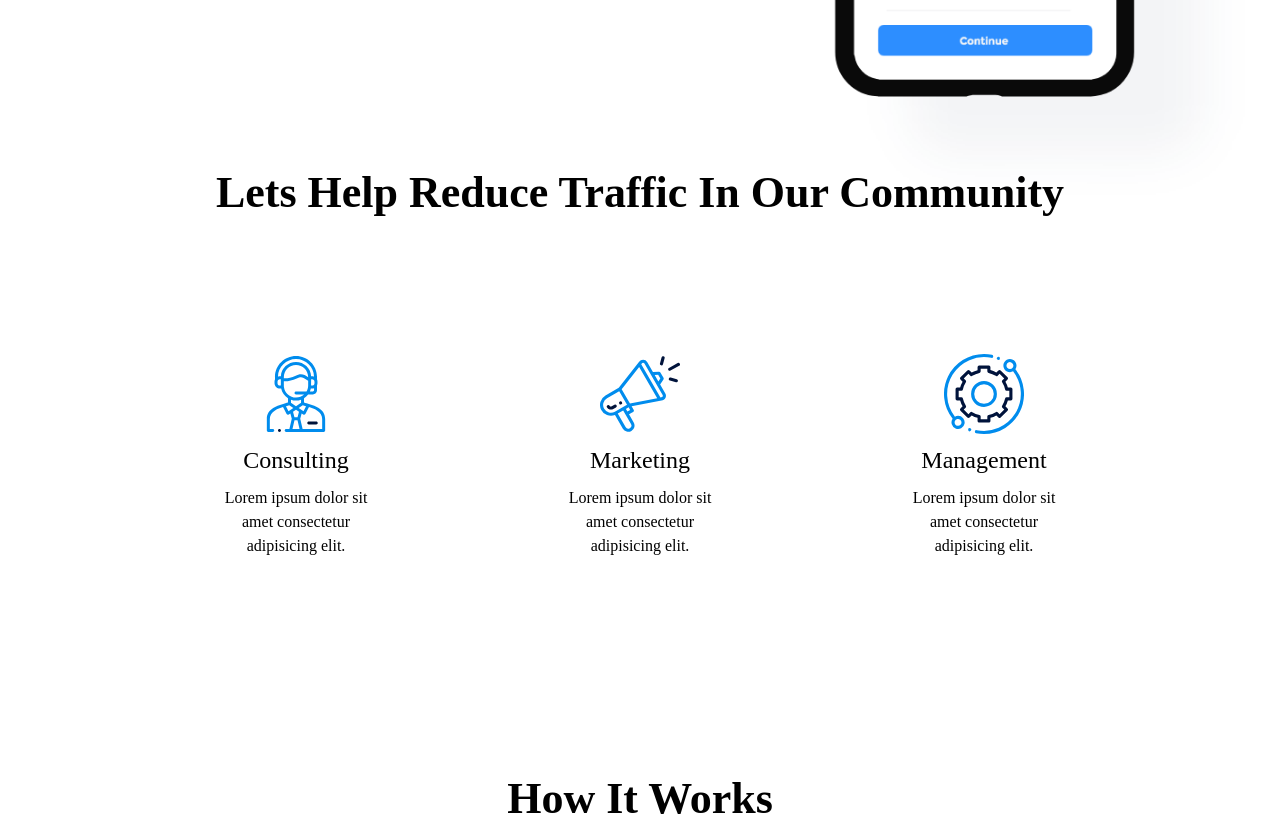
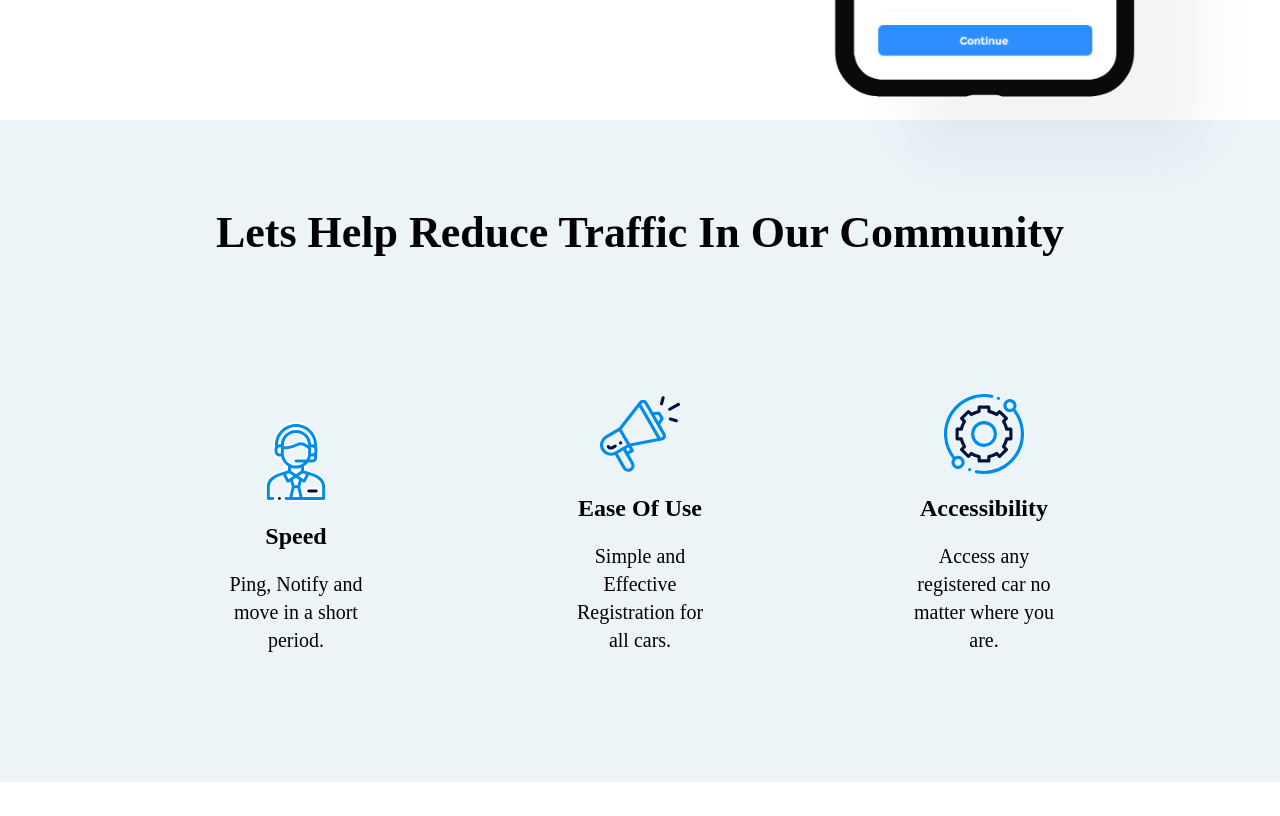
Before and after one commit to JAPECorp/New-MakeWayApp-Website, a Next.js app: page / in a window 1280 px wide. Shown: the part 680-1496 px from the top of the page. Built offline with nearby package versions, Linux system fonts and the light colour scheme.

Commit message:
style of Service section

```diff
--- a/components/HowItWorks/How.jsx
+++ b/components/HowItWorks/How.jsx
@@ -22,7 +22,7 @@ function How() {
   ];
 
   return (
-    <div className="md:mt-20">
+    <div className="mt-20">
       <h2 className="text-black text-center">How It Works</h2>
 
       <div className="w-1/2 flex items-center">
--- a/components/Service /Service.jsx
+++ b/components/Service /Service.jsx
@@ -4,20 +4,20 @@ import ServiceCard from "../utilities/Cards/ServiceCard";
 function Service() {
   const upperArray = [
     {
-      title: "Consulting",
-      content: "Lorem ipsum dolor sit amet consectetur adipisicing elit.",
+      title: "Speed",
+      content: "Ping, Notify and move in a short period.",
       imgSrc: "/operator.svg",
       id: 1,
     },
     {
-      title: "Marketing",
-      content: "Lorem ipsum dolor sit amet consectetur adipisicing elit.",
+      title: "Ease Of Use",
+      content: "Simple and Effective Registration for all cars.",
       imgSrc: "/promotion.svg",
       id: 2,
     },
     {
-      title: "Management",
-      content: "Lorem ipsum dolor sit amet consectetur adipisicing elit.",
+      title: "Accessibility",
+      content: "Access any registered car no matter where you are.",
       imgSrc: "/technical-support.svg",
       id: 3,
     },
--- a/components/utilities/Cards/ServiceCard.jsx
+++ b/components/utilities/Cards/ServiceCard.jsx
@@ -14,8 +14,8 @@ function ServiceCard(props) {
             alt="mini-icons"
           />
         </div>
-        <h4 className="my-2">{props.title}</h4>
-        <p className="px-20">{props.content}</p>
+        <h4 className="my-4 font-bold">{props.title}</h4>
+        <p className="px-20 text-xl">{props.content}</p>
       </div>
     </>
   );
--- a/pages/index.jsx
+++ b/pages/index.jsx
@@ -22,7 +22,7 @@ export default function Home() {
           <Nav sideBar={sideBar} setSideBar={setSideBar} />
           <Hero />
         </section>
-        <section className="px-6 lg:px-36 pb-32">
+        <section className="bg-makeway-light-blue px-6 pt-10 lg:px-36 pb-32">
           <Service />
         </section>
         <section className="px-8 lg:px-36 pb-8">
--- a/tailwind.config.js
+++ b/tailwind.config.js
@@ -16,7 +16,7 @@ module.exports = {
     extend: {
       colors: {
         "makeway-dark": "#2A2E43",
-        "makeway-gray-dark": "#0000000F",
+        "makeway-light-blue": "#EDF4F8",
         "makeway-gray": "#7A7A7A",
         "makeway-red": "#F40E41",
         "makeway-text-blue": "#00133B",
```
